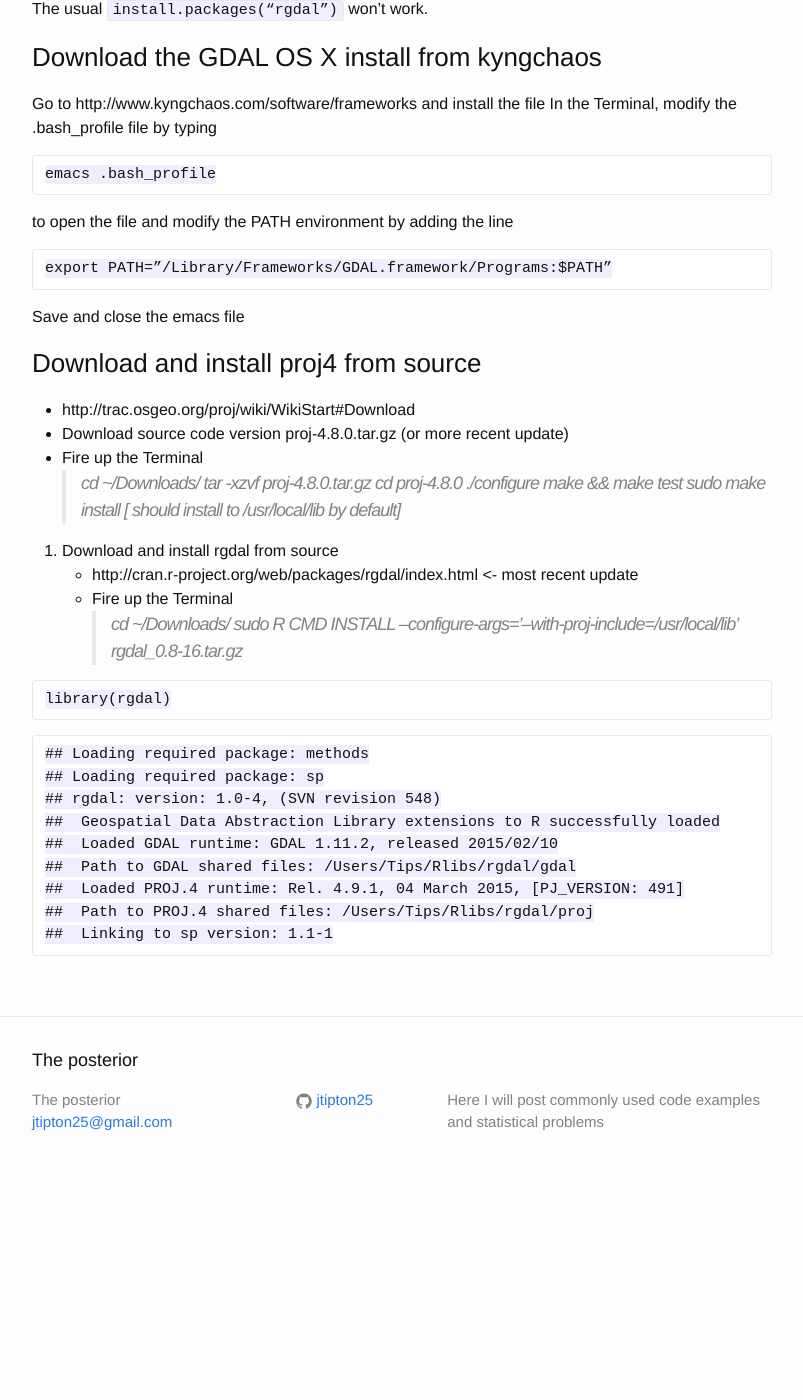
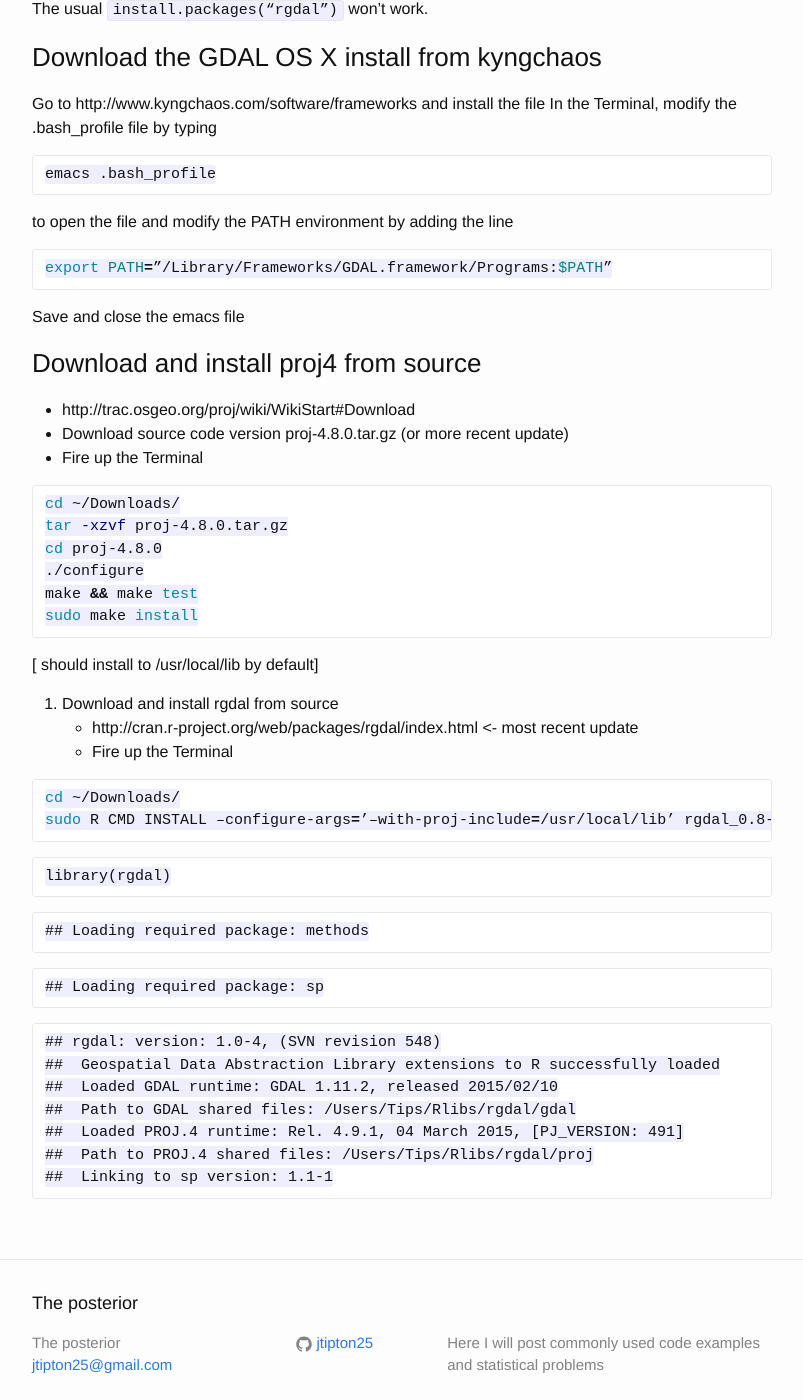
Before and after one commit to jtipton25/jtipton25.github.io-v0.1, a Jekyll site: the page built from _posts/2015-09-15-install-rgeos-and-rgdal.md, in a window 1280 px wide and 1400 px high, scrolled down 266 px. Shown: the whole window, without its empty margins (238-1041 px from the left). Built offline with Jekyll 4.4.1, drawn with Linux system fonts in a browser that asks for light colours; Markdown is read by kramdown in place of the engine named in the settings; before the commit the page ends 1460 px from its top, so only the background shows below that.

Commit message:
updated rgeos and rgdal install file

````diff
--- a/_posts/2015-09-15-install-rgeos-and-rgdal.md
+++ b/_posts/2015-09-15-install-rgeos-and-rgdal.md
@@ -14,32 +14,47 @@ The usual `install.packages(“rgdal”)` won’t work.
 ### Download the GDAL OS X install from kyngchaos
 Go to http://www.kyngchaos.com/software/frameworks and install the file
 In the Terminal, modify the .bash_profile file by typing
-```
+
+
+```bash
 emacs .bash_profile
 ```
+
 to open the file and modify the PATH environment by adding the line
-```
+
+
+```bash
 export PATH=”/Library/Frameworks/GDAL.framework/Programs:$PATH”
 ```
+
 Save and close the emacs file
 
 ### Download and install proj4 from source
 - http://trac.osgeo.org/proj/wiki/WikiStart#Download
 - Download source code version proj-4.8.0.tar.gz (or more recent update)
 - Fire up the Terminal
-> cd ~/Downloads/
-> tar -xzvf proj-4.8.0.tar.gz
-> cd proj-4.8.0
-> ./configure
-> make && make test
-> sudo make install
+
+
+```bash
+cd ~/Downloads/
+tar -xzvf proj-4.8.0.tar.gz
+cd proj-4.8.0
+./configure
+make && make test
+sudo make install
+```
+
 [ should install to /usr/local/lib by default]
 
 3. Download and install rgdal from source
 - http://cran.r-project.org/web/packages/rgdal/index.html <- most recent update
 - Fire up the Terminal
-> cd ~/Downloads/
-> sudo R CMD INSTALL –configure-args=’–with-proj-include=/usr/local/lib’ rgdal_0.8-16.tar.gz
+
+
+```bash
+cd ~/Downloads/
+sudo R CMD INSTALL –configure-args=’–with-proj-include=/usr/local/lib’ rgdal_0.8-16.tar.gz
+```
 
 
 ```r
@@ -48,7 +63,13 @@ library(rgdal)
 
 ```
 ## Loading required package: methods
+```
+
+```
 ## Loading required package: sp
+```
+
+```
 ## rgdal: version: 1.0-4, (SVN revision 548)
 ##  Geospatial Data Abstraction Library extensions to R successfully loaded
 ##  Loaded GDAL runtime: GDAL 1.11.2, released 2015/02/10
````
Also changed, not shown: _drafts/2015-09-15-install-rgeos-and-rgdal.Rmd (+21 -10 lines), 2 other files.
